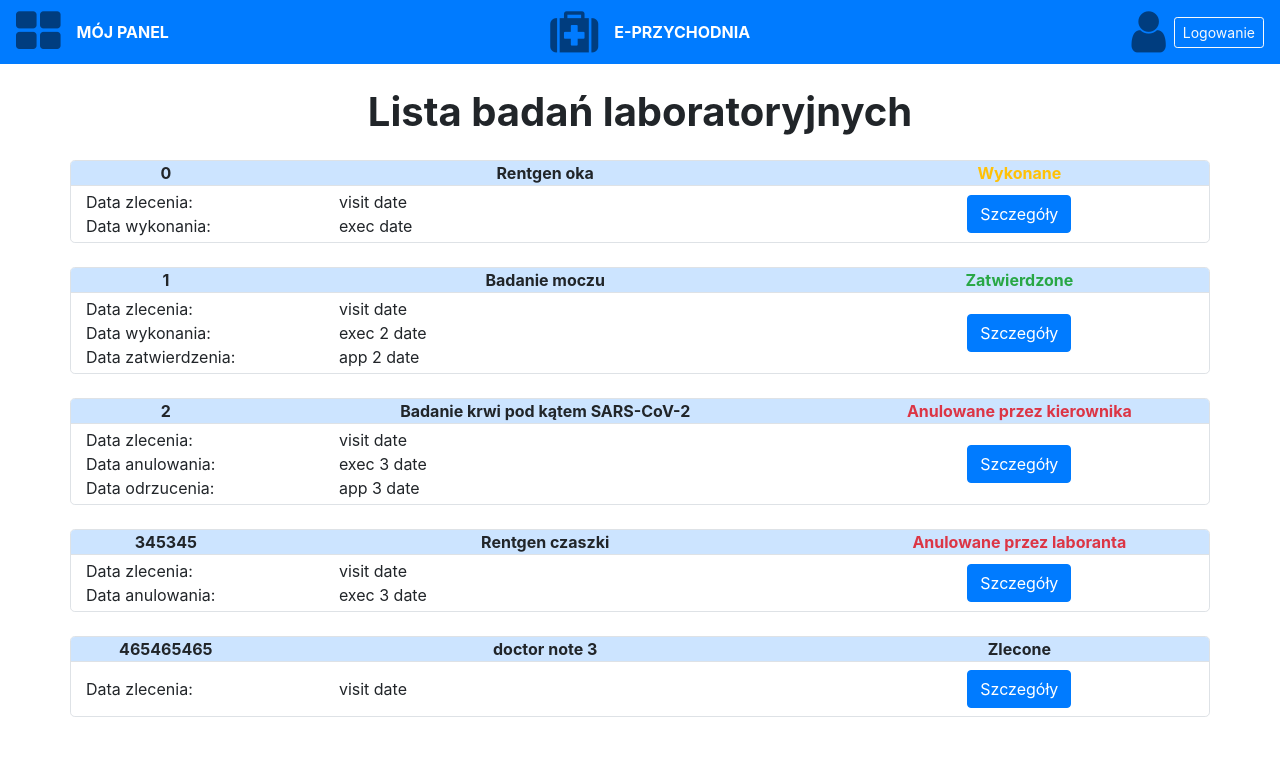
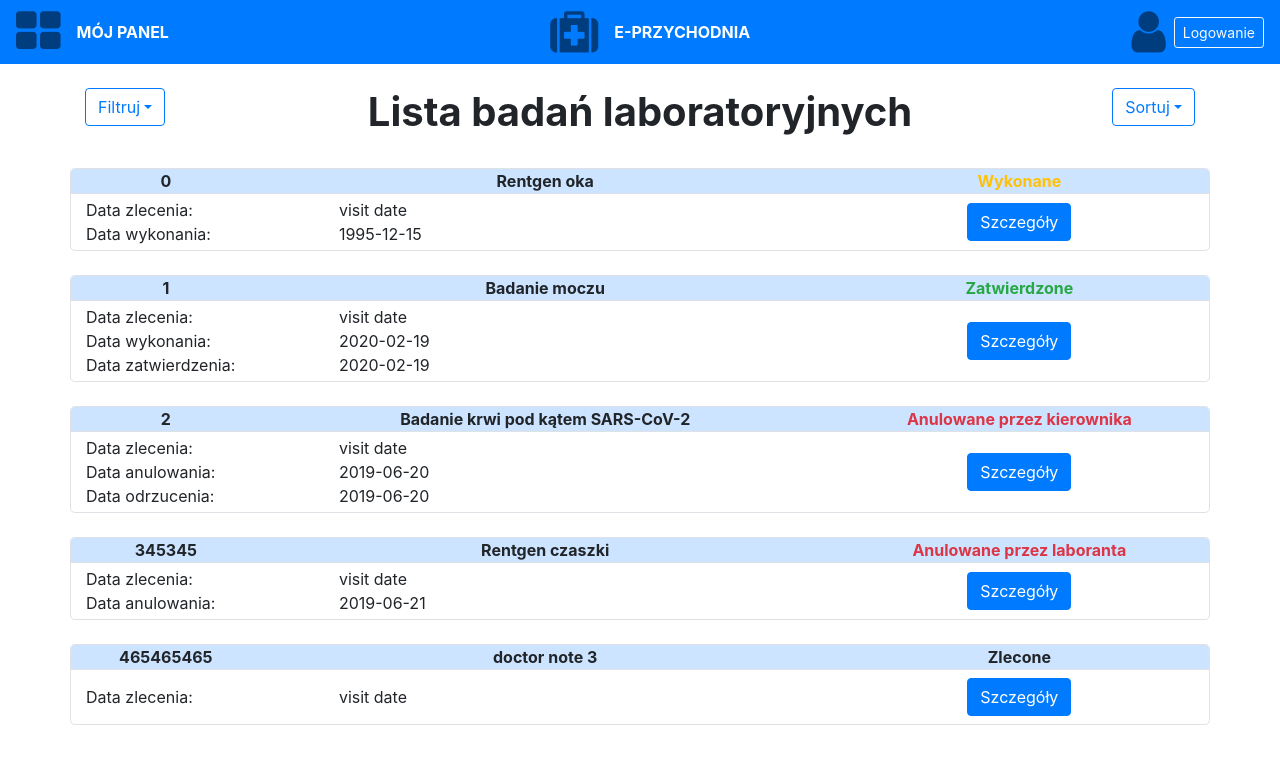
Before and after one commit to cichyr/przychodnia, an Angular app in the folder web-client/: page /exam-list in a window 1280 px wide. Shown: the top 764 px of the page. Built offline with nearby package versions, Linux system fonts and the light colour scheme.

Commit message:
Added filtration, sorting, mock data still in service

```diff
--- a/web-client/src/app/data/examination/laboratory-examination.ts
+++ b/web-client/src/app/data/examination/laboratory-examination.ts
@@ -15,6 +15,6 @@ export class LaboratoryExamination {
     result: String
     doctorNote: String
     supervisorNote: String
-    executionCancellationDate: String   // Dates are passed through HTML as Strings, change if You use different type
-    approvalCancellationDate: String    // Dates are passed through HTML as Strings, change if You use different type
+    executionCancellationDate: Date   // Dates are passed through HTML as Strings, change if You use different type
+    approvalCancellationDate: Date    // Dates are passed through HTML as Strings, change if You use different type
 }
--- a/web-client/src/app/lab-exam/lab-exam-list/lab-exam-list.component.html
+++ b/web-client/src/app/lab-exam/lab-exam-list/lab-exam-list.component.html
@@ -1,10 +1,51 @@
 <div class="container-fluid">
 
-    <h1 class="container text-center mt-4">
+    <!-- Header title and buttons -->
+    <div class="container">
+        <div class="row mt-4 align-self-center">
+
+            <!-- Filter menu -->
+            <div class="col">
+                <div ngbDropdown class="d-inline-block" [autoClose]="false">
+                    <button class="btn btn-outline-primary" ngbDropdownToggle>Filtruj</button>
+                    <div ngbDropdownMenu>
+                        <label ngbDropdownItem><input type="checkbox" [checked]="filters['ZLE']" (change)="filters['ZLE'] = !filters['ZLE']">Zlecone</label>
+                        <label ngbDropdownItem class="text-warning"><input type="checkbox" [checked]="filters['WYK']" (change)="filters['WYK'] = !filters['WYK']">Wykonane</label>
+                        <label ngbDropdownItem class="text-success"><input type="checkbox" [checked]="filters['ZATW']" (change)="filters['ZATW'] = !filters['ZATW']">Zatwierdzone</label>
+                        <label ngbDropdownItem class="text-danger"><input type="checkbox" [checked]="filters['ANUL_LAB']" (change)="filters['ANUL_LAB'] = !filters['ANUL_LAB']">Anulowane przez laboranta</label>
+                        <label ngbDropdownItem class="text-danger"><input type="checkbox" [checked]="filters['ANUL_KLAB']" (change)="filters['ANUL_KLAB'] = !filters['ANUL_KLAB']">Anulowane przez kierownika</label>
+                    </div>
+                </div>
+            </div>
+
+            <!-- Title -->
+            <div class="row">
+                <h1 class="container text-center">
                     <b>Lista badań laboratoryjnych</b>
                 </h1>
+            </div>
 
-    <div class="container border rounded-lg mt-4" *ngFor="let lab of laboratoryList">
+            <!-- Sorting menu -->
+            <div class="col text-right">
+                <div ngbDropdown class="d-inline-block">
+                    <button class="btn btn-outline-primary" ngbDropdownToggle>Sortuj</button>
+                    <div ngbDropdownMenu>
+                        <button (click)="sort(0)" ngbDropdownItem>Data zlecenia: Od najnowszych</button>
+                        <button (click)="sort(1)" ngbDropdownItem>Data zlecenia: Od najstarszych</button>
+                        <button (click)="sort(2)" ngbDropdownItem>Data zakończenia: Od najnowszych</button>
+                        <button (click)="sort(3)" ngbDropdownItem>Data zakończenia: Od najstarszych</button>
+                        <button (click)="sort(4)" ngbDropdownItem>ID: rosnąco</button>
+                        <button (click)="sort(5)" ngbDropdownItem>ID: malejąco</button>
+                    </div>
+                </div>
+            </div>
+        </div>
+    </div>
+
+    <!-- Examination list -->
+    <div *ngFor="let lab of laboratoryList">
+        <div *ngIf="filters[lab.stateId.name]" class="container border rounded-lg mt-4">
+            <!-- Examination title bar (id, title, status) -->
             <div class="row justify-content-md-center rounded-top" style="background-color: #cce4ff">
                 <div class="col align-self-center text-center"><b>{{lab.id}}</b></div>
                 <div class="col-6 align-self-center text-center"><b>{{lab.doctorNote}}</b></div>
@@ -14,6 +55,8 @@
                 <div class="col-4 text-center text-success" *ngIf="lab.stateId.name=='ZATW'"><b>Zatwierdzone</b></div>
                 <div class="col-4 text-center text-danger" *ngIf="lab.stateId.name=='ANUL_KLAB'"><b>Anulowane przez kierownika</b></div>
             </div>
+
+            <!-- Examination basic info -->
             <div class="row border-top">
                 <div class="col-8 align-self-center my-1">
                     <div class="row">
@@ -22,25 +65,28 @@
                     </div>
                     <div class="row" *ngIf="lab.stateId.name=='ANUL_LAB' || lab.stateId.name=='ANUL_KLAB'">
                         <div class="col">Data anulowania:</div>
-                    <div class="col-8">{{lab.executionCancellationDate}}</div>
+                        <div class="col-8">{{formatDate(lab.executionCancellationDate)}}</div>
                     </div>
                     <div class="row" *ngIf="lab.stateId.name=='WYK' || lab.stateId.name=='ZATW'">
                         <div class="col">Data wykonania:</div>
-                    <div class="col-8">{{lab.executionCancellationDate}}</div>
+                        <div class="col-8">{{formatDate(lab.executionCancellationDate)}}</div>
                     </div>
                     <div class="row" *ngIf="lab.stateId.name=='ZATW'">
                         <div class="col">Data zatwierdzenia:</div>
-                    <div class="col-8">{{lab.approvalCancellationDate}}</div>
+                        <div class="col-8">{{formatDate(lab.approvalCancellationDate)}}</div>
                     </div>
                     <div class="row" *ngIf="lab.stateId.name=='ANUL_KLAB'">
                         <div class="col">Data odrzucenia:</div>
-                    <div class="col-8">{{lab.approvalCancellationDate}}</div>
+                        <div class="col-8">{{formatDate(lab.approvalCancellationDate)}}</div>
                     </div>
                 </div>
+
+                <!-- Details button -->
                 <div class="col-4 align-self-center text-center my-2">
                     <button class="btn btn-primary">Szczegóły</button>
                 </div>
             </div>
         </div>
+    </div>
 
 </div>
--- a/web-client/src/app/lab-exam/lab-exam-list/lab-exam-list.component.ts
+++ b/web-client/src/app/lab-exam/lab-exam-list/lab-exam-list.component.ts
@@ -10,14 +10,93 @@ import { LaboratoryExaminationService } from '../../service/laboratory-examinati
 })
 export class LabExamListComponent implements OnInit {
 
+  __laboratoryList: LaboratoryExamination[]
   laboratoryList: LaboratoryExamination[]
 
-
+  filters = {'ZLE': true, 'WYK': true, 'ANUL_LAB': true, 'ZATW': true, 'ANUL_KLAB': true}
 
   constructor(private laboratoryService: LaboratoryExaminationService) { }
 
   ngOnInit(): void {
+    this.__laboratoryList = this.laboratoryService.getAllLaboratoryExams()
     this.laboratoryList = this.laboratoryService.getAllLaboratoryExams()
   }
 
+  sort(option: number): void {
+    switch(option){
+      case 0:   // commision date newest first
+        this.laboratoryList = this.__laboratoryList.sort((l1,l2) => {
+          if(l1.visitId.finalizationCancellationDate < l2.visitId.finalizationCancellationDate) {
+            return 1
+          }
+
+          if(l1.visitId.finalizationCancellationDate > l2.visitId.finalizationCancellationDate) {
+            return -1
+          }
+
+          return 0
+        })
+        break
+
+      case 1:   // commision date oldest first
+        this.laboratoryList = this.__laboratoryList.sort((l1,l2) => {
+          if(l1.visitId.finalizationCancellationDate > l2.visitId.finalizationCancellationDate) {
+            return 1
+          }
+          if(l1.visitId.finalizationCancellationDate < l2.visitId.finalizationCancellationDate) {
+            return -1
+          }
+          return 0
+        })
+        break
+
+      case 2:   // finish date newest first
+        this.laboratoryList = this.__laboratoryList.sort((l1,l2) => {
+          if(l1.approvalCancellationDate < l2.approvalCancellationDate) {
+            return 1
+          }
+          if(l1.approvalCancellationDate > l2.approvalCancellationDate) {
+            return -1
+          }
+          return 0
+        })
+        break
+
+      case 3:   // finish date oldest first
+        this.laboratoryList = this.__laboratoryList.sort((l1,l2) => {
+          if(l1.approvalCancellationDate > l2.approvalCancellationDate) {
+            return 1
+          }
+          if(l1.approvalCancellationDate < l2.approvalCancellationDate) {
+            return -1
+          }
+          return 0
+        })
+        break
+
+      case 4:   // id lowest first
+        this.laboratoryList = this.__laboratoryList.sort((l1,l2) => l1.id - l2.id)
+        break
+
+      case 5:   // id highest first
+        this.laboratoryList = this.__laboratoryList.sort((l1,l2) => l2.id - l1.id)
+        break
+    }
+  }
+
+  // Formating function
+  formatDate(date: Date) : string {
+    var d = new Date(date),
+        month = '' + (d.getMonth() + 1),
+        day = '' + d.getDate(),
+        year = d.getFullYear();
+
+    if (month.length < 2)
+        month = '0' + month;
+    if (day.length < 2)
+        day = '0' + day;
+
+    return [year, month, day].join('-');
+  }
+
 }
--- a/web-client/src/app/service/laboratory-examination.service.ts
+++ b/web-client/src/app/service/laboratory-examination.service.ts
@@ -19,7 +19,14 @@ import { LaboratoryExamination } from '../data/examination/laboratory-examinatio
 })
 export class LaboratoryExaminationService {
 
+  d1: Date = new Date("1995-12-15")
+  d2: Date = new Date("2020-02-19")
+  d3: Date = new Date("2019-06-20")
+  d4: Date = new Date("2019-06-21")
+  d5: Date = new Date("2020-03-16")
   constructor(private http: HttpClient) { }
+
+  private static readonly HOSTNAME = 'http://localhost:8080';
 
   // Dummy mock objects, used until there is no backend
   //    TODO: Remove when backend is created
@@ -131,8 +138,8 @@ export class LaboratoryExaminationService {
       result: "result",
       doctorNote: "Rentgen oka",
       supervisorNote: "supervisor note",
-      executionCancellationDate: "exec date",
-      approvalCancellationDate: "app date"
+      executionCancellationDate: this.d1,
+      approvalCancellationDate: this.d1
     },
     {
       id: 1,
@@ -144,8 +151,8 @@ export class LaboratoryExaminationService {
       result: "result",
       doctorNote: "Badanie moczu",
       supervisorNote: "supervisor note",
-      executionCancellationDate: "exec 2 date",
-      approvalCancellationDate: "app 2 date"
+      executionCancellationDate: this.d2,
+      approvalCancellationDate: this.d2
     },
     {
       id: 2,
@@ -157,8 +164,8 @@ export class LaboratoryExaminationService {
       result: "result",
       doctorNote: "Badanie krwi pod kątem SARS-CoV-2",
       supervisorNote: "supervisor note",
-      executionCancellationDate: "exec 3 date",
-      approvalCancellationDate: "app 3 date"
+      executionCancellationDate: this.d3,
+      approvalCancellationDate: this.d3
     },
     {
       id: 345345,
@@ -170,8 +177,8 @@ export class LaboratoryExaminationService {
       result: "result",
       doctorNote: "Rentgen czaszki",
       supervisorNote: "supervisor note",
-      executionCancellationDate: "exec 3 date",
-      approvalCancellationDate: "app 3 date"
+      executionCancellationDate: this.d4,
+      approvalCancellationDate: this.d4
     },
     {
       id: 465465465,
@@ -183,8 +190,8 @@ export class LaboratoryExaminationService {
       result: "result",
       doctorNote: "doctor note 3",
       supervisorNote: "supervisor note",
-      executionCancellationDate: "exec 3 date",
-      approvalCancellationDate: "app 3 date"
+      executionCancellationDate: this.d5,
+      approvalCancellationDate: this.d5
     }
   ]
 
@@ -192,5 +199,6 @@ export class LaboratoryExaminationService {
   //    TODO: Remake to db connections when backend is ready
   getAllLaboratoryExams(): LaboratoryExamination[] {
     return this.laboratories
+    //return this.http.get(LaboratoryExaminationService.HOSTNAME + '/api/laboratory_examinations')
   }
 }
```
Lines whose indentation alone changed are shown as unchanged.
